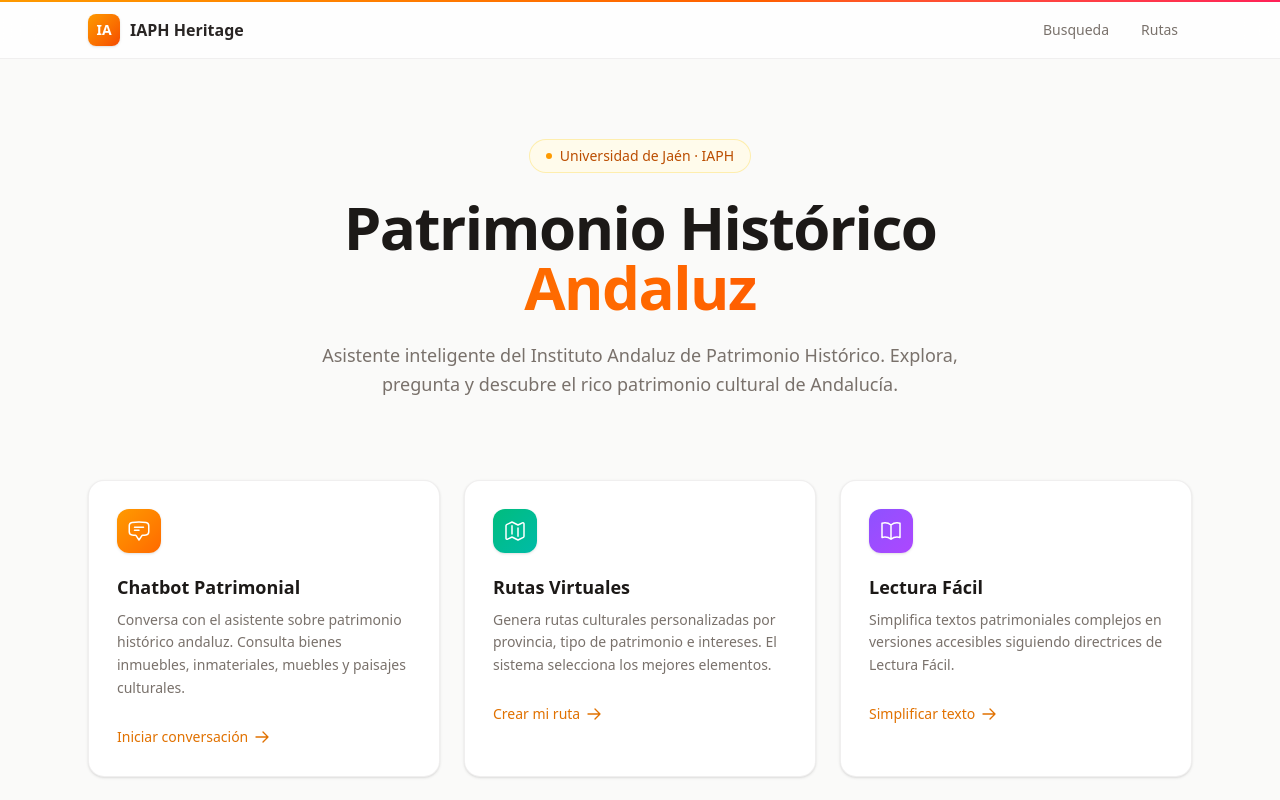
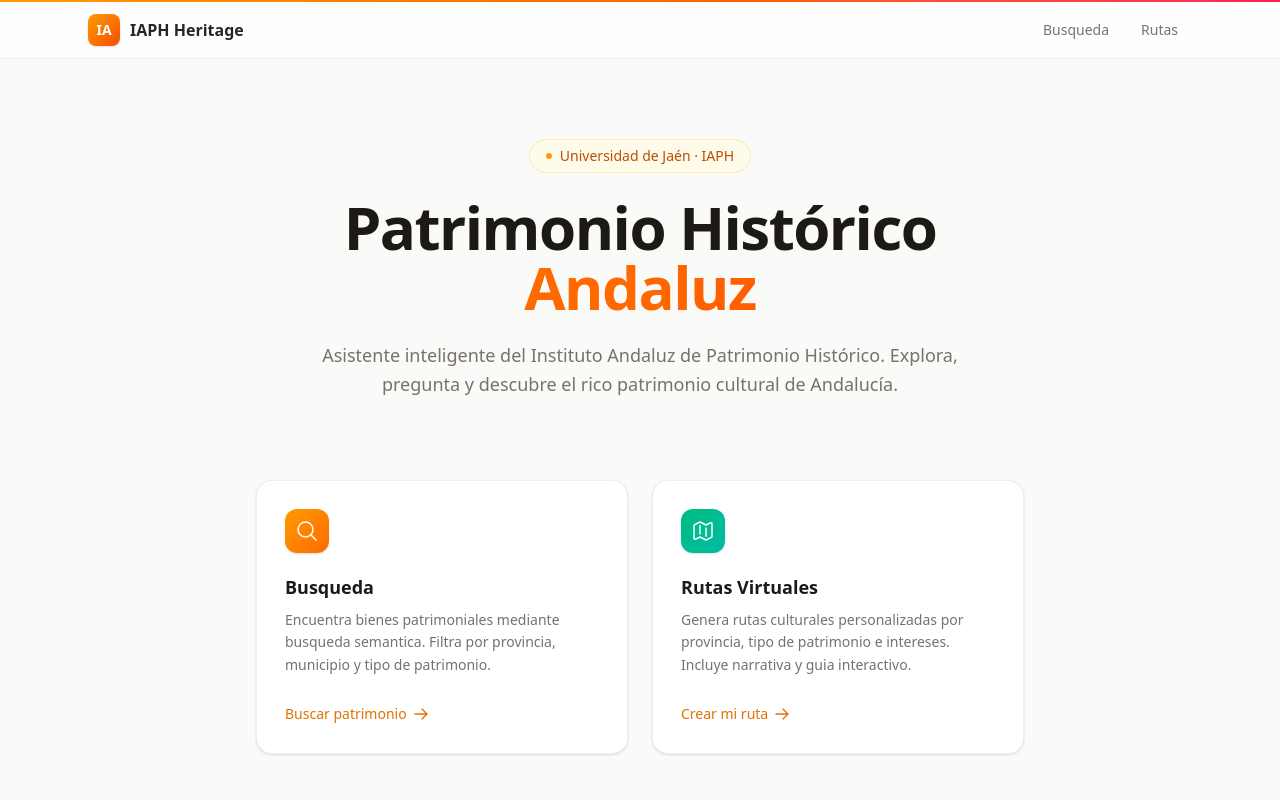
Before and after one commit to sinai-uja/ALIA-demo-patrimonio, a Next.js app in the folder frontend/: page / in a window 1280 px wide. Shown: the top 800 px of the page. Built offline with nearby package versions, Linux system fonts and the light colour scheme.

Commit message:
feat: show only Busqueda and Rutas Virtuales on homepage

```diff
--- a/frontend/app/page.tsx
+++ b/frontend/app/page.tsx
@@ -2,15 +2,15 @@ import Link from "next/link";
 
 const features = [
   {
-    href: "/chat",
+    href: "/search",
     icon: (
       <svg className="w-6 h-6" fill="none" viewBox="0 0 24 24" strokeWidth={1.5} stroke="currentColor">
-        <path strokeLinecap="round" strokeLinejoin="round" d="M7.5 8.25h9m-9 3H12m-9.75 1.51c0 1.6 1.123 2.994 2.707 3.227 1.129.166 2.27.293 3.423.379.35.026.67.21.865.501L12 21l2.755-4.133a1.14 1.14 0 0 1 .865-.501 48.172 48.172 0 0 0 3.423-.379c1.584-.233 2.707-1.626 2.707-3.228V6.741c0-1.602-1.123-2.995-2.707-3.228A48.394 48.394 0 0 0 12 3c-2.392 0-4.744.175-7.043.513C3.373 3.746 2.25 5.14 2.25 6.741v6.018Z" />
+        <path strokeLinecap="round" strokeLinejoin="round" d="m21 21-5.197-5.197m0 0A7.5 7.5 0 1 0 5.196 5.196a7.5 7.5 0 0 0 10.607 10.607Z" />
       </svg>
     ),
-    title: "Chatbot Patrimonial",
-    description: "Conversa con el asistente sobre patrimonio histórico andaluz. Consulta bienes inmuebles, inmateriales, muebles y paisajes culturales.",
-    cta: "Iniciar conversación",
+    title: "Busqueda",
+    description: "Encuentra bienes patrimoniales mediante busqueda semantica. Filtra por provincia, municipio y tipo de patrimonio.",
+    cta: "Buscar patrimonio",
     gradient: "from-amber-500 to-orange-500",
   },
   {
@@ -21,21 +21,9 @@ const features = [
       </svg>
     ),
     title: "Rutas Virtuales",
-    description: "Genera rutas culturales personalizadas por provincia, tipo de patrimonio e intereses. El sistema selecciona los mejores elementos.",
+    description: "Genera rutas culturales personalizadas por provincia, tipo de patrimonio e intereses. Incluye narrativa y guia interactivo.",
     cta: "Crear mi ruta",
     gradient: "from-emerald-500 to-teal-500",
-  },
-  {
-    href: "/accessibility",
-    icon: (
-      <svg className="w-6 h-6" fill="none" viewBox="0 0 24 24" strokeWidth={1.5} stroke="currentColor">
-        <path strokeLinecap="round" strokeLinejoin="round" d="M12 6.042A8.967 8.967 0 0 0 6 3.75c-1.052 0-2.062.18-3 .512v14.25A8.987 8.987 0 0 1 6 18c2.305 0 4.408.867 6 2.292m0-14.25a8.966 8.966 0 0 1 6-2.292c1.052 0 2.062.18 3 .512v14.25A8.987 8.987 0 0 0 18 18a8.967 8.967 0 0 0-6 2.292m0-14.25v14.25" />
-      </svg>
-    ),
-    title: "Lectura Fácil",
-    description: "Simplifica textos patrimoniales complejos en versiones accesibles siguiendo directrices de Lectura Fácil.",
-    cta: "Simplificar texto",
-    gradient: "from-violet-500 to-purple-500",
   },
 ];
 
@@ -61,7 +49,7 @@ export default function Home() {
       </div>
 
       {/* Feature cards */}
-      <div className="grid gap-6 md:grid-cols-3 pb-16">
+      <div className="grid gap-6 md:grid-cols-2 max-w-3xl mx-auto pb-16">
         {features.map((f) => (
           <Link
             key={f.href}
```
